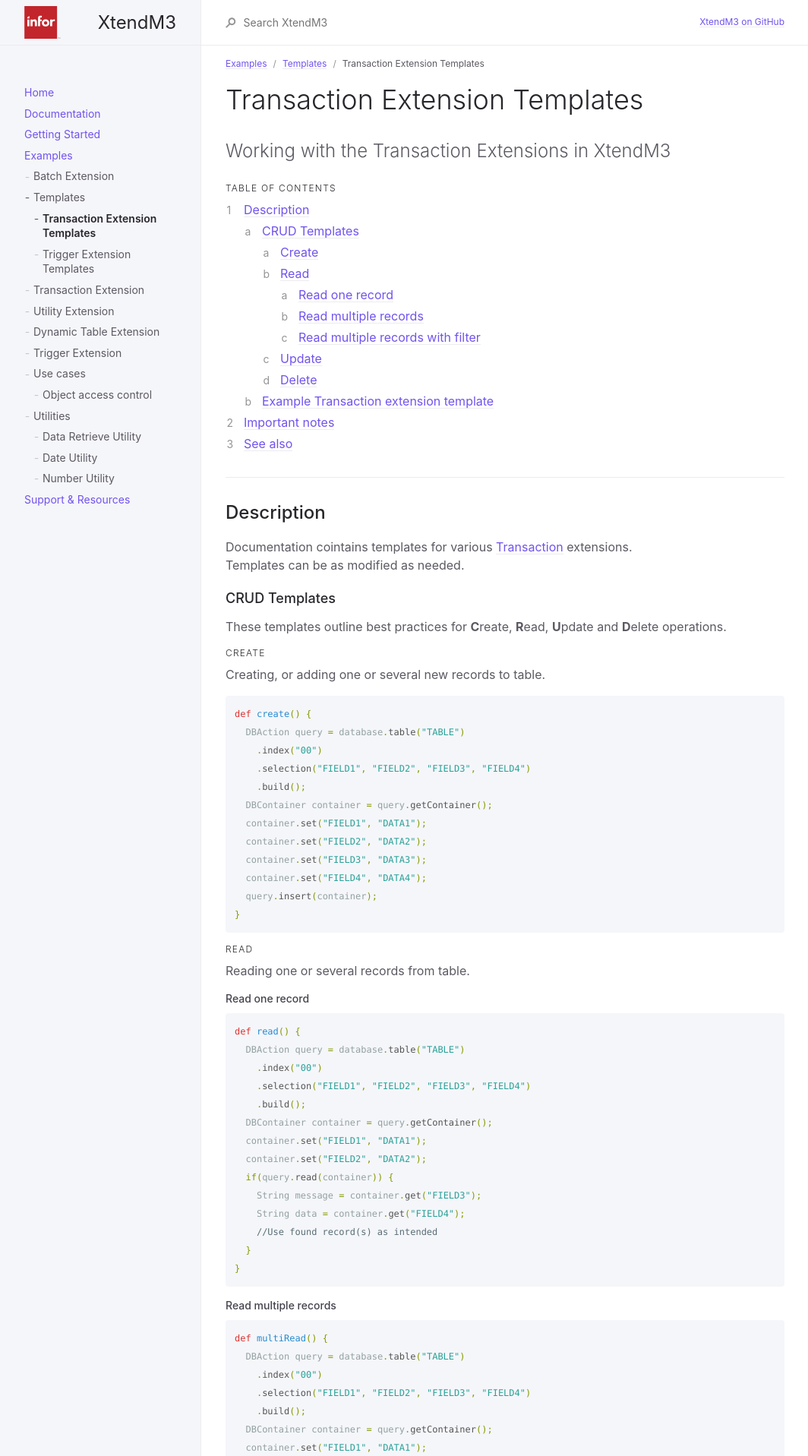
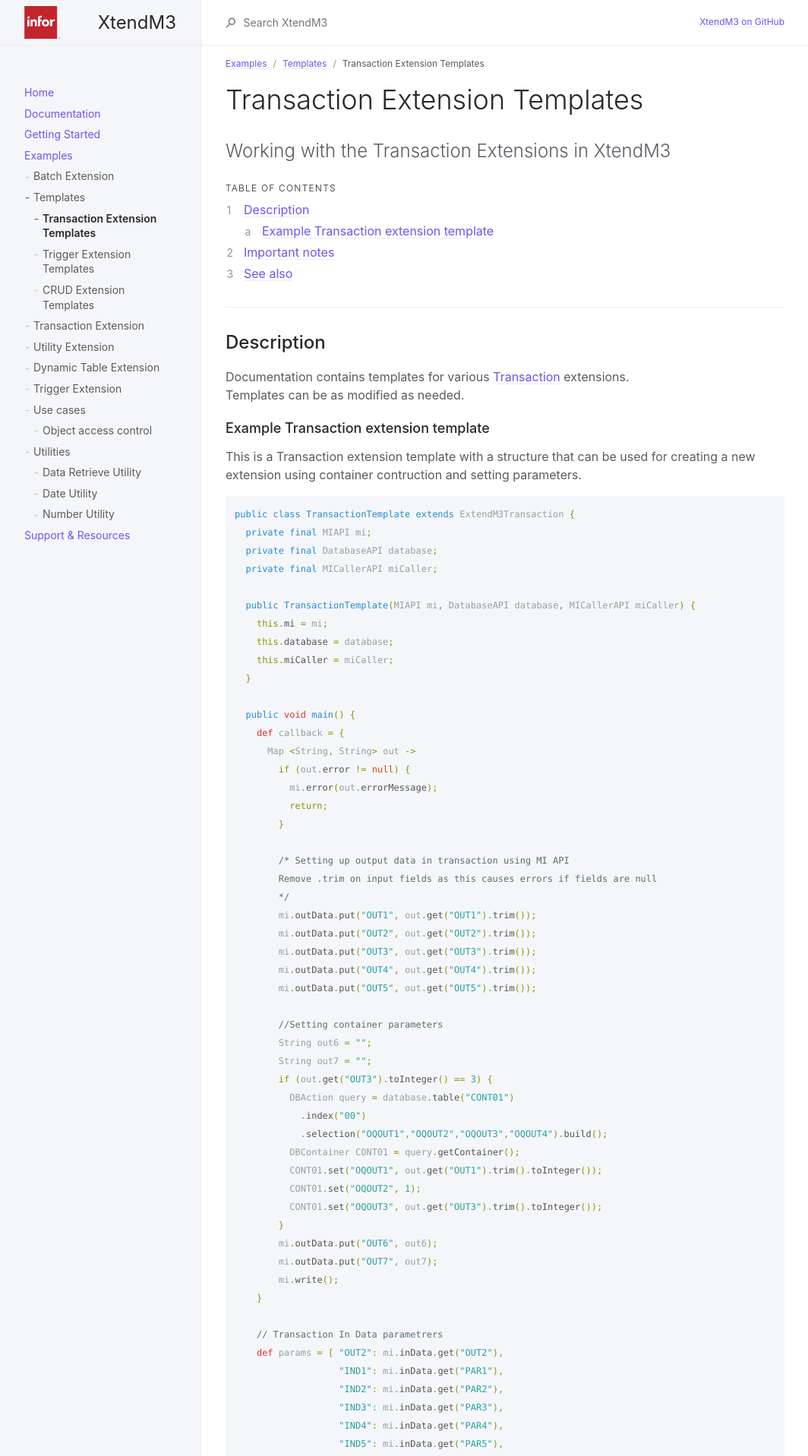
Before and after one commit to infor-cloud/xtendm3, a Jekyll site: the page built from docs/examples/Templates/Transaction_Template.md, in a window 1280 px wide. Shown: the top 1917 px of the page at 76% size, without its empty margins (107-1171 px from the left). Built offline with Jekyll 4.4.1, drawn with Linux system fonts in a browser that asks for light colours; some of the changed text lies outside the part shown.

Commit message:
Small changes

````diff
--- a/docs/examples/Templates/Transaction_Template.md
+++ b/docs/examples/Templates/Transaction_Template.md
@@ -22,122 +22,8 @@ Working with the Transaction Extensions in XtendM3
 
 ## Description
 
-Documentation cointains templates for various [Transaction](../../../examples/) extensions.<br/>
+Documentation contains templates for various [Transaction](../../../examples/) extensions.<br/>
 Templates can be as modified as needed.
-
-### CRUD Templates
-These templates outline best practices for **C**reate, **R**ead, **U**pdate and **D**elete operations.
-
-#### Create
-Creating, or adding one or several new records to table.
-```groovy
-def create() {
-  DBAction query = database.table("TABLE")
-    .index("00")
-    .selection("FIELD1", "FIELD2", "FIELD3", "FIELD4")
-    .build();
-  DBContainer container = query.getContainer();
-  container.set("FIELD1", "DATA1");
-  container.set("FIELD2", "DATA2");
-  container.set("FIELD3", "DATA3");
-  container.set("FIELD4", "DATA4");
-  query.insert(container);
-}
-```
-
-#### Read
-Reading one or several records from table.
-
-##### Read one record
-```groovy
-def read() {
-  DBAction query = database.table("TABLE")
-    .index("00")
-    .selection("FIELD1", "FIELD2", "FIELD3", "FIELD4")
-    .build();
-  DBContainer container = query.getContainer();
-  container.set("FIELD1", "DATA1");
-  container.set("FIELD2", "DATA2");
-  if(query.read(container)) {
-    String message = container.get("FIELD3");
-    String data = container.get("FIELD4");
-    //Use found record(s) as intended
-  }
-}
-```
-##### Read multiple records
-```groovy
-def multiRead() {
-  DBAction query = database.table("TABLE")
-    .index("00")
-    .selection("FIELD1", "FIELD2", "FIELD3", "FIELD4")
-    .build();
-  DBContainer container = query.getContainer();
-  container.set("FIELD1", "DATA1");
-  query.readAll(container, NUMBERofRECORDS, callback);
-}
-Closure<?> callback = { DBContainer container ->
-  String message = container.get("FIELD3");
-  String data = container.get("FIELD4");
-  //Use found record(s) as intended
-}
-```
-##### Read multiple records with filter
-```groovy
-def filteredMultiRead() {
-  ExpressionFactory expression = database.getExpressionFactory("TABLE");
-  expression = expression.eq("FIELD3", "DATA3").and(expression.lt("FIELD1", "DATA1"));
-  DBAction query = database.table("TABLE")
-    .index("00")
-    .matching(expression)
-    .selection("FIELD1", "FIELD2", "FIELD3", "FIELD4")
-    .build();
-  DBContainer container = query.getContainer();
-  container.set("FIELD1", "DATA1");
-  query.readAll(container, NUMBERofRECORDS, callback);
-}
-Closure<?> callback = { DBContainer container ->
-  String message = container.get("FIELD3");
-  String data = container.get("FIELD4");
-  //Use found record(s) as intended
-}
-```
-
-#### Update
-Update existing record(s) in table
-```groovy
-def update() {
-  DBAction query = database.table("TABLE")
-    .index("00")
-    .selection("FIELD1", "FIELD2", "FIELD3", "FIELD4")
-    .build();
-  DBContainer container = query.getContainer();
-  container.set("FIELD1", "DATA1");
-  container.set("FIELD2", "DATA2");
-  query.insert(container, { LockedResult updateRecord ->
-    updateRecord.set("FIELD3", "DATA3");
-    updateRecord.update();
-  });
-}
-```
-
-#### Delete
-Delete record(s) from table
-```groovy
-def delete() {
-  DBAction query = database.table("TABLE")
-    .index("00")
-    .selection("FIELD1", "FIELD2", "FIELD3", "FIELD4")
-    .build();
-  DBContainer container = query.getContainer();
-  container.set("FIELD1", "DATA1");
-  container.set("FIELD2", "DATA2");
-  query.readLock(container, callback);
-}
-Closure<?> callback = { LockedResult lockedResult ->
-  lockedResult.delete();
-}
-```
 
 ### Example Transaction extension template
 
````
Also changed, not shown: other parts of docs/examples/Templates/Transaction_Template.md (+1 -1 lines), docs/examples/Templates/CRUD.md (added, +150 -0 lines).
